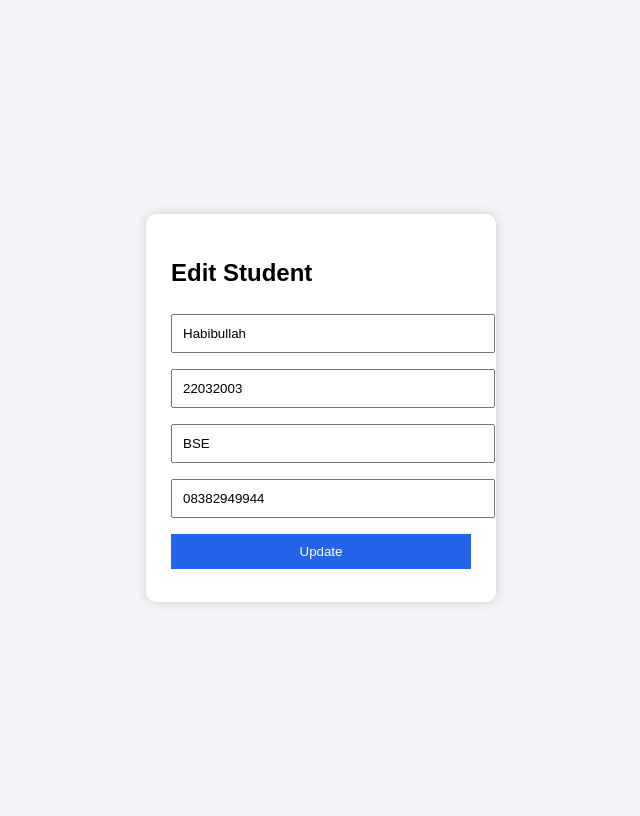
After one commit to hihabibiiii/student-erp-system, a Flask app: page /edit-student/2 in a window 1280 px wide. The commit adds this page. Shown: the whole page, without its empty margins (319-959 px from the left). Run offline with Flask 3, Linux system fonts and the light colour scheme; data comes from the database, SQL or seed files in the repository; both versions use the stored data as it was after the commit.

Commit message:
added edit student

```diff
--- a/app.py
+++ b/app.py
@@ -69,6 +69,32 @@ def delete_student(id):
     conn.close()
     return redirect(url_for("students"))
 
+@app.route("/edit-student/<int:id>", methods=["GET", "POST"])
+def edit_student(id):
+    conn = get_db()
+
+    if request.method == "POST":
+        name = request.form["name"]
+        roll = request.form["roll"]
+        class_name = request.form["class_name"]
+        phone = request.form["phone"]
+
+        conn.execute("""
+            UPDATE students
+            SET name=?, roll=?, class_name=?, phone=?
+            WHERE id=?
+        """, (name, roll, class_name, phone, id))
+
+        conn.commit()
+        conn.close()
+        return redirect(url_for("students"))
+
+    student = conn.execute(
+        "SELECT * FROM students WHERE id = ?", (id,)
+    ).fetchone()
+    conn.close()
+
+    return render_template("edit_student.html", student=student)
 
 # ---------- RUN ----------
 if __name__ == "__main__":
--- /dev/null
+++ b/templates/edit_student.html
@@ -0,0 +1,22 @@
+<!DOCTYPE html>
+<html>
+<head>
+  <title>Edit Student</title>
+  <link rel="stylesheet" href="/static/style.css">
+</head>
+<body class="center">
+
+<div class="card">
+  <h2>Edit Student</h2>
+
+  <form method="POST">
+    <input type="text" name="name" value="{{ student.name }}" required>
+    <input type="text" name="roll" value="{{ student.roll }}" required>
+    <input type="text" name="class_name" value="{{ student.class_name }}" required>
+    <input type="text" name="phone" value="{{ student.phone }}" required>
+    <button type="submit">Update</button>
+  </form>
+</div>
+
+</body>
+</html>
```
Also changed, not shown: templates/students.html (+8 -6 lines), database.db.
